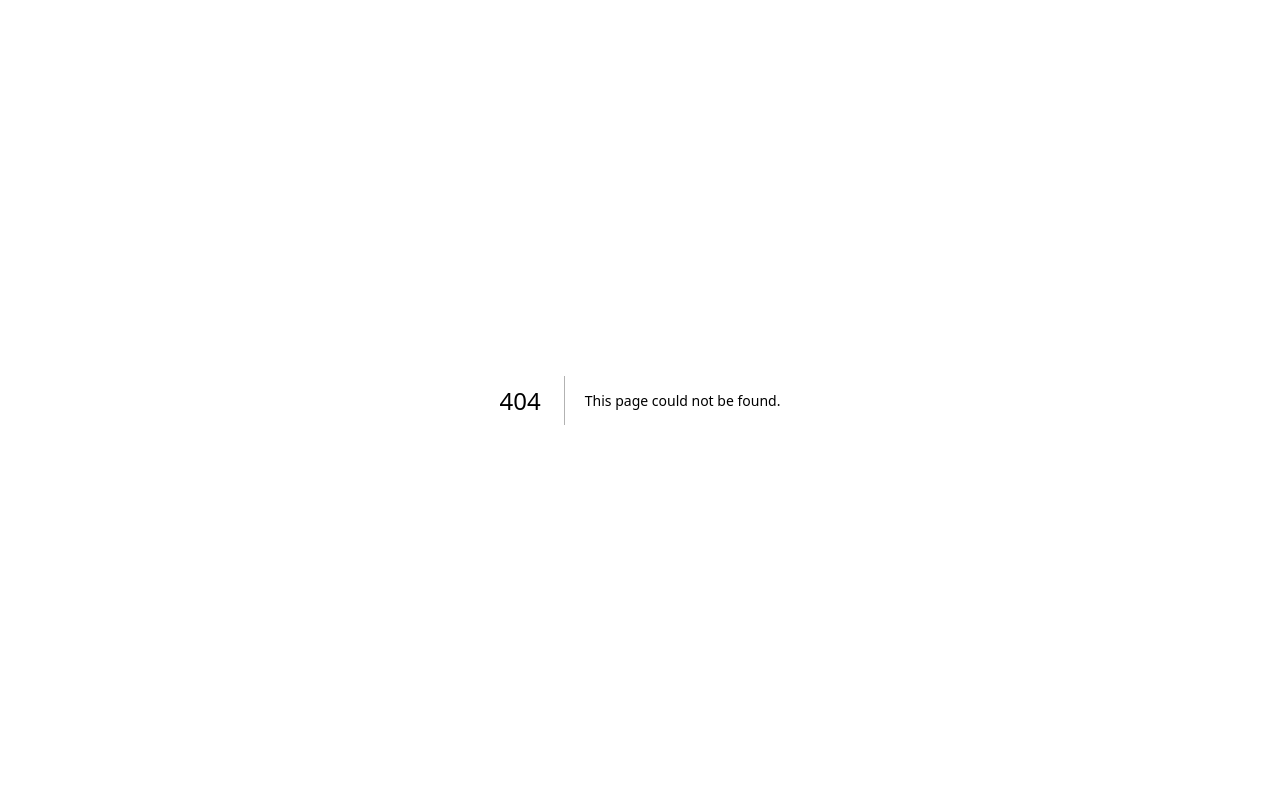
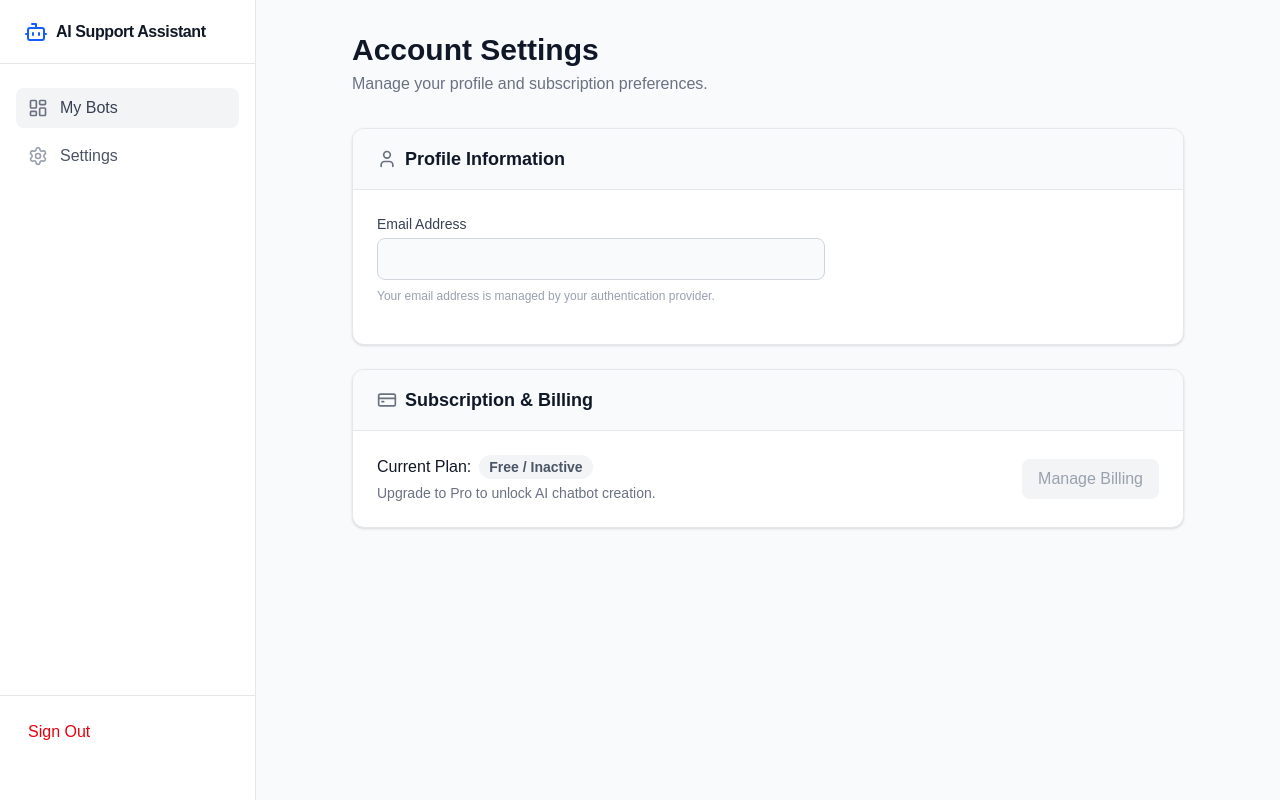
Before and after one commit to xfenixbomberx/ai-chatbot-saas, a Next.js app: page /dashboard/settings in a window 1280 px wide. Before the commit this address had no page. Built offline with nearby package versions, Linux system fonts and the light colour scheme; no server answers.

Commit message:
Add settings page

```diff
--- /dev/null
+++ b/src/app/dashboard/settings/page.tsx
@@ -0,0 +1,105 @@
+"use client";
+
+import { useEffect, useState } from "react";
+import { supabase } from "@/lib/supabase";
+import { User, CreditCard, ShieldCheck } from "lucide-react";
+
+export default function SettingsPage() {
+  const [user, setUser] = useState<any>(null);
+  const [isSubscribed, setIsSubscribed] = useState(false);
+  const [isLoading, setIsLoading] = useState(true);
+
+  useEffect(() => {
+    const fetchUserAndProfile = async () => {
+      const { data: { session } } = await supabase.auth.getSession();
+      if (session) {
+        setUser(session.user);
+
+        const { data: profile } = await supabase
+          .from("profiles")
+          .select("is_subscribed")
+          .eq("id", session.user.id)
+          .single();
+
+        if (profile) {
+          setIsSubscribed(profile.is_subscribed);
+        }
+      }
+      setIsLoading(false);
+    };
+
+    fetchUserAndProfile();
+  }, []);
+
+  if (isLoading) {
+    return <div className="p-8 text-gray-500">Loading settings...</div>;
+  }
+
+  return (
+    <div className="p-8 max-w-4xl mx-auto">
+      <div className="mb-8">
+        <h1 className="text-3xl font-bold text-gray-900">Account Settings</h1>
+        <p className="text-gray-500 mt-1">Manage your profile and subscription preferences.</p>
+      </div>
+
+      <div className="space-y-6">
+        {/* Profile Section */}
+        <div className="bg-white border border-gray-200 rounded-xl overflow-hidden shadow-sm">
+          <div className="border-b border-gray-200 px-6 py-4 bg-gray-50 flex items-center gap-2">
+            <User className="w-5 h-5 text-gray-500" />
+            <h2 className="text-lg font-bold text-gray-900">Profile Information</h2>
+          </div>
+          <div className="p-6">
+            <div className="mb-4">
+              <label className="block text-sm font-medium text-gray-700 mb-1">Email Address</label>
+              <input
+                type="text"
+                disabled
+                value={user?.email || ""}
+                className="w-full max-w-md px-3 py-2 border border-gray-300 rounded-lg bg-gray-50 text-gray-500 cursor-not-allowed"
+              />
+              <p className="text-xs text-gray-400 mt-2">Your email address is managed by your authentication provider.</p>
+            </div>
+          </div>
+        </div>
+
+        {/* Subscription Section */}
+        <div className="bg-white border border-gray-200 rounded-xl overflow-hidden shadow-sm">
+          <div className="border-b border-gray-200 px-6 py-4 bg-gray-50 flex items-center gap-2">
+            <CreditCard className="w-5 h-5 text-gray-500" />
+            <h2 className="text-lg font-bold text-gray-900">Subscription & Billing</h2>
+          </div>
+          <div className="p-6 flex flex-col md:flex-row md:items-center justify-between gap-4">
+            <div>
+              <div className="flex items-center gap-2 mb-1">
+                <h3 className="text-gray-900 font-medium">Current Plan:</h3>
+                {isSubscribed ? (
+                  <span className="inline-flex items-center gap-1 bg-green-100 text-green-700 px-2.5 py-0.5 rounded-full text-sm font-semibold">
+                    <ShieldCheck className="w-4 h-4" /> Pro (£99/mo)
+                  </span>
+                ) : (
+                  <span className="bg-gray-100 text-gray-600 px-2.5 py-0.5 rounded-full text-sm font-semibold">
+                    Free / Inactive
+                  </span>
+                )}
+              </div>
+              <p className="text-sm text-gray-500">
+                {isSubscribed
+                  ? "You have full access to all AI chatbot features."
+                  : "Upgrade to Pro to unlock AI chatbot creation."}
+              </p>
+            </div>
+
+            <button
+              disabled
+              className="bg-gray-100 text-gray-400 px-4 py-2 rounded-lg font-medium cursor-not-allowed"
+              title="Customer portal coming soon!"
+            >
+              Manage Billing
+            </button>
+          </div>
+        </div>
+      </div>
+    </div>
+  );
+}
```
